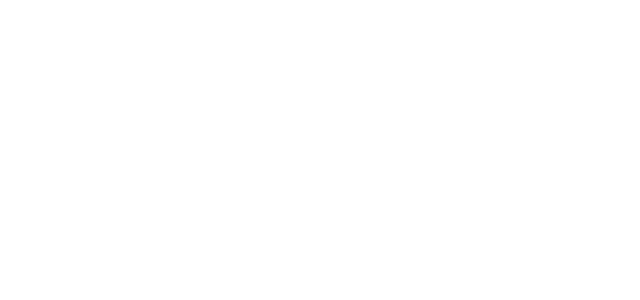
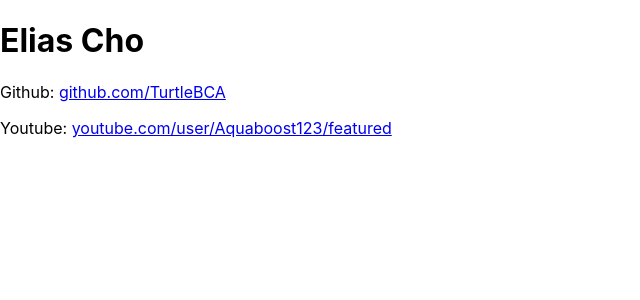
Before and after one commit to TurtlejamEC/Personal-Website, a React (Create React App) app: page / in a window 1280 px wide. Shown: the top 300 px of the page, without its empty margins (0-640 px from the left). Built offline with nearby package versions, Linux system fonts and the light colour scheme.

Commit message:
BasicInfo Component

```diff
--- /dev/null
+++ b/src/components/BasicInfo/BasicInfo.tsx
@@ -0,0 +1,13 @@
+import React from 'react';
+
+export default class BasicInfo extends React.Component {
+  render() {
+    return (
+      <div className="BasicInfo center">
+        <h1>Elias Cho</h1>
+        <p>Github: <a target="_blank" rel="noopener noreferrer" href="https://github.com/TurtleBCA">github.com/TurtleBCA</a></p>
+        <p>Youtube: <a target="_blank" rel="noopener noreferrer" href="https://youtube.com/user/Aquaboost123/featured">youtube.com/user/Aquaboost123/featured</a></p>
+      </div>
+    );
+  }
+}
--- a/src/components/Header/Header.tsx
+++ b/src/components/Header/Header.tsx
@@ -1,10 +1,12 @@
 import React from 'react';
+import BasicInfo from '../BasicInfo/BasicInfo';
 
 export default class Header extends React.Component {
   render() {
     return (
       <div className="Header">
+        <BasicInfo />
       </div>
-    )
+    );
   }
 }
```
